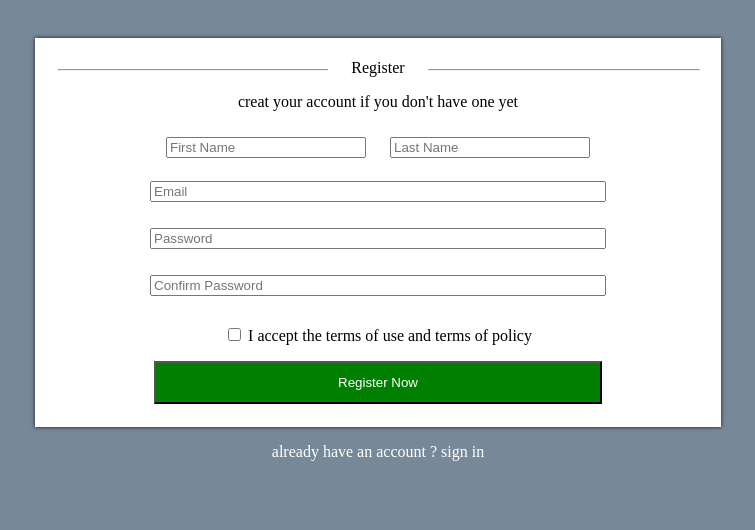
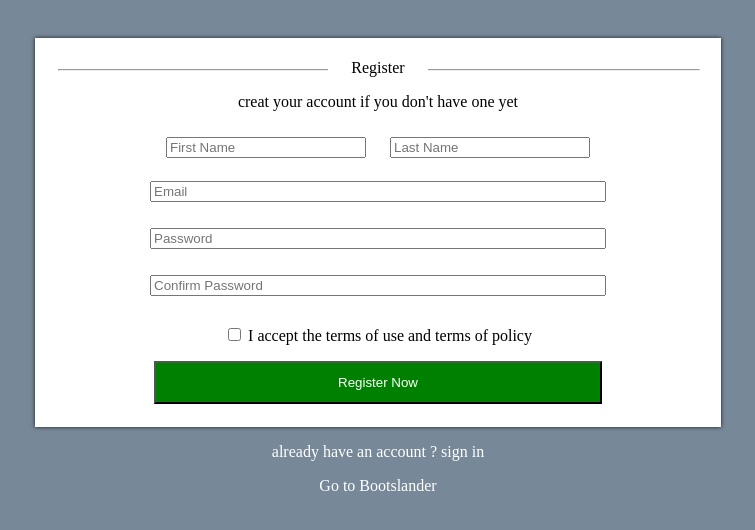
Before and after one commit to egbejob680/CodingHub30-html_css_js, a plain HTML site: page index.html in a window 1280 px wide. Shown: the whole page, without its empty margins (262-1017 px from the left). Drawn offline with Linux system fonts and the light colour scheme.

Commit message:
added a link to view Bootslander

```diff
--- a/index.html
+++ b/index.html
@@ -24,6 +24,7 @@
 
   </div>
   <p class="ip">already have an account ? <a href="#">sign in</a></p>
+  <a href="Bootslander.html">Go to Bootslander</a>
 
 </body>
 </html>
```
